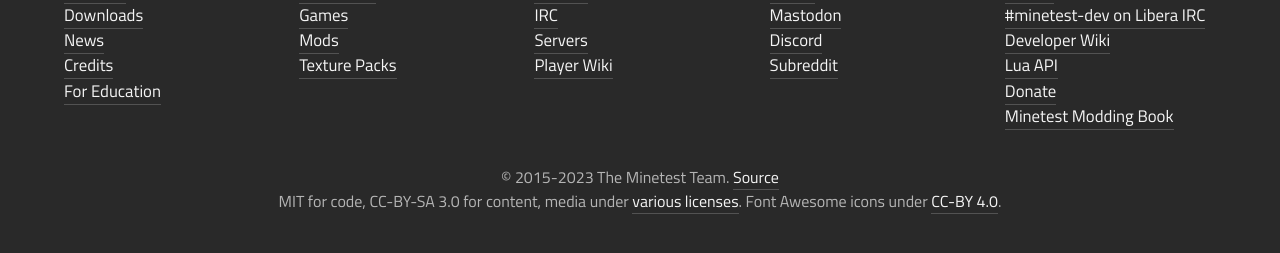
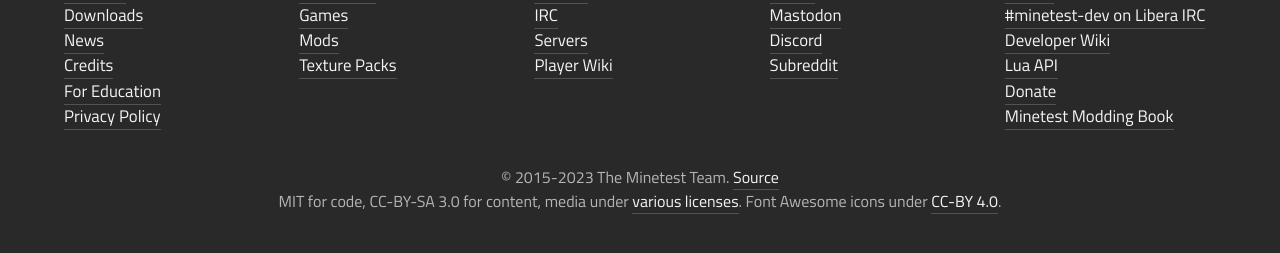
Before and after one commit to minetest/minetest.github.io, a Jekyll site: the page built from index.html, in a window 1280 px wide and 900 px high, scrolled down 3084 px. Shown: the part 591-844 px from the top of the window. Built offline with Jekyll 4.4.1, drawn with Linux system fonts in a browser that asks for light colours; comment, search, counter and statistics services are not loaded.

Commit message:
Add privacy policy link to footer

```diff
--- a/_includes/footer.html
+++ b/_includes/footer.html
@@ -7,9 +7,10 @@
         <ul class="list-unstyled">
           <li><a href="{{ '/#features' | relative_url }}">Features</a></li>
           <li><a href="{{ '/downloads/' | relative_url }}">Downloads</a></li>
-          <li><a href="https://forum.minetest.net/viewforum.php?f=18">News</a></li>
+          <li><a href="https://blog.minetest.net/">News</a></li>
           <li><a href="{{ '/credits/' | relative_url }}">Credits</a></li>
           <li><a href="{{ '/education/' | relative_url }}">For Education</a></li>
+          <li><a href="/app-privacy-policy/">Privacy Policy</a></li>
         </ul>
       </div>
 
```
